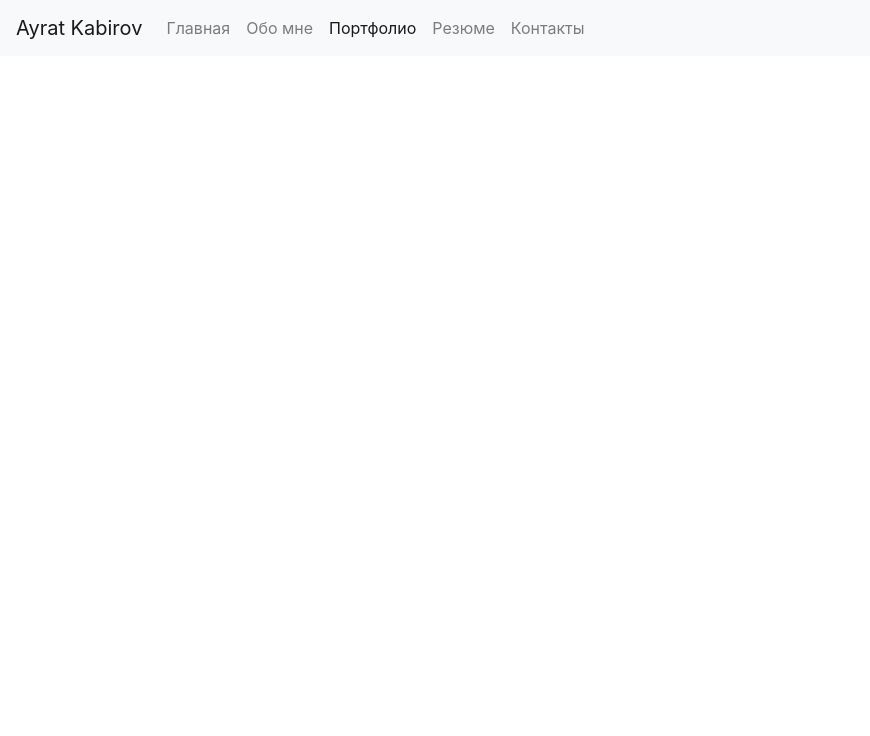
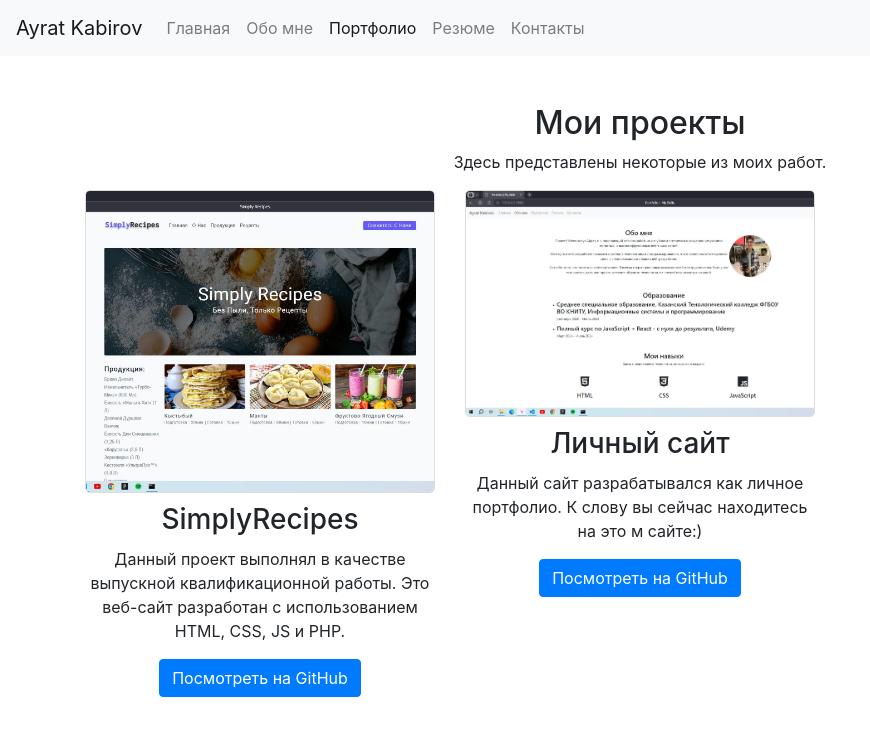
Before and after one commit to KabAyrat/portfolioTest, a plain HTML site: page portfolio.html in a window 1280 px wide. Shown: the whole page, without its empty margins (0-870 px from the left). Drawn offline with nearby package versions, Linux system fonts and the light colour scheme.

Commit message:
Страница портфолио

```diff
--- a/portfolio.html
+++ b/portfolio.html
@@ -5,6 +5,21 @@
   <meta name="viewport" content="width=device-width, initial-scale=1.0">
   <title>My Portfolio || portfolio</title>
   <link href="https://stackpath.bootstrapcdn.com/bootstrap/4.5.2/css/bootstrap.min.css" rel="stylesheet">
+  <style>
+    .portfolio-item {
+      margin-bottom: 30px;
+    }
+    .portfolio-img {
+      max-width: 100%;
+      height: auto;
+      border: 1px solid #ddd;
+      border-radius: 5px;
+      margin-bottom: 10px;
+    }
+    .portfolio-description {
+      margin-top: 10px;
+    }
+  </style>
 </head>
 <body>
   <!-- Навигационная панель -->
@@ -34,6 +49,40 @@
       </ul>
     </div>
   </nav>
+  <section id="portfolio" class="container">
+    <div class="row">
+      <div class="col-12">
+        <h2 class="text-center mt-5">Мои проекты</h2>
+        <p class="text-center">Здесь представлены некоторые из моих работ.</p>
+      </div>
+    </div>
+
+    <div class="row">
+      <!-- Пример проекта -->
+      <div class="col-sm-6 col-md-4 portfolio-item">
+        <img src="/src/SimplyRecipes.jpg" alt="Проект 1" class="portfolio-img">
+        <h3 class="text-center">SimplyRecipes</h3>
+        <p class="portfolio-description text-center">
+            Данный проект выполнял в качестве выпускной квалификационной работы. Это веб-сайт разработан с использованием HTML, CSS, JS и PHP.
+        </p>
+        <div class="text-center">
+          <a href="https://github.com/KabAyrat/SimplyRecipes" class="btn btn-primary">Посмотреть на GitHub</a>
+        </div>
+      </div>
+
+      <!-- Еще один пример проекта -->
+      <div class="col-sm-6 col-md-4 portfolio-item">
+        <img src="/src/portfolio.jpg" alt="Проект 2" class="portfolio-img">
+        <h3 class="text-center">Личный сайт</h3>
+        <p class="portfolio-description text-center">
+            Данный сайт разрабатывался как личное портфолио. К слову вы сейчас находитесь на это м сайте:)
+        </p>
+        <div class="text-center">
+          <a href="https://github.com/KabAyrat/portfolioTest" class="btn btn-primary">Посмотреть на GitHub</a>
+        </div>
+      </div>
+    </div>
+  </section>
 
 
 
```
Also changed, not shown: src/SimplyRecipes.jpg (added), src/portfolio.jpg (added), src/withPC.jpg (deleted).
